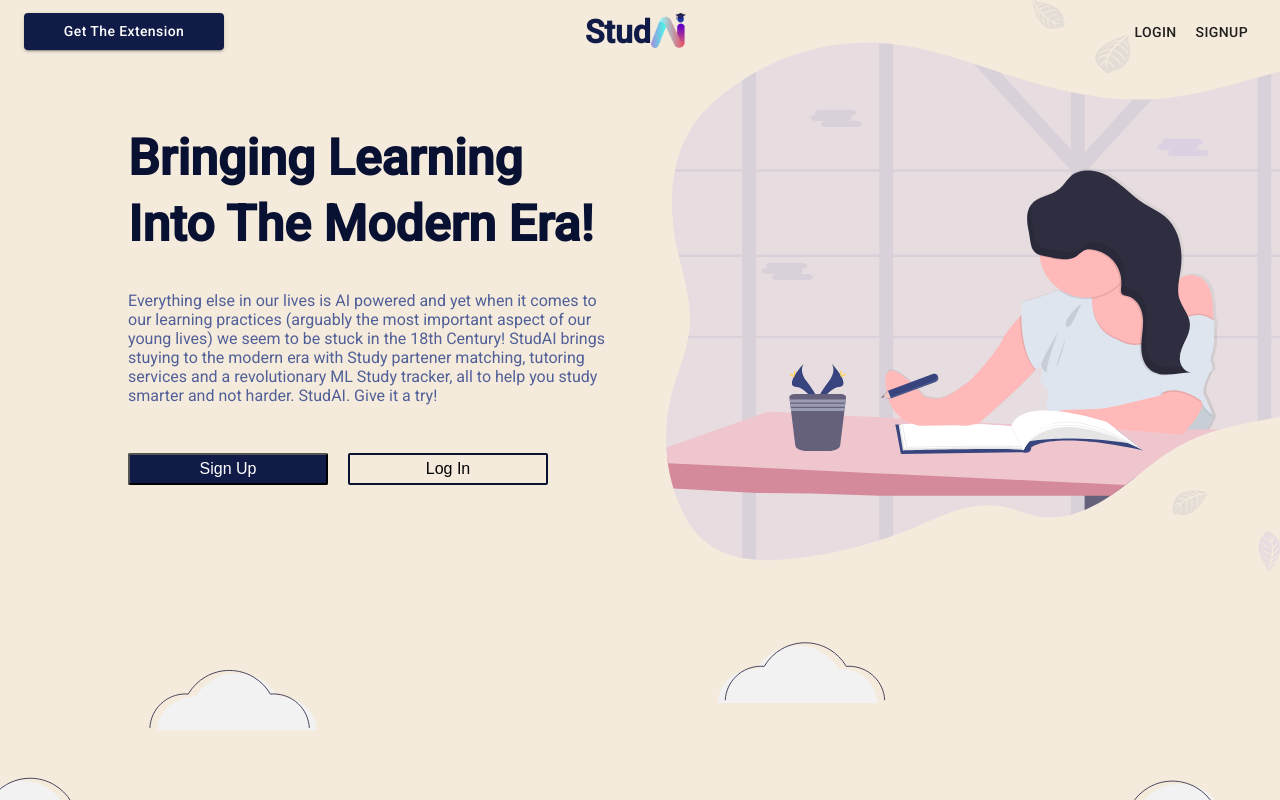
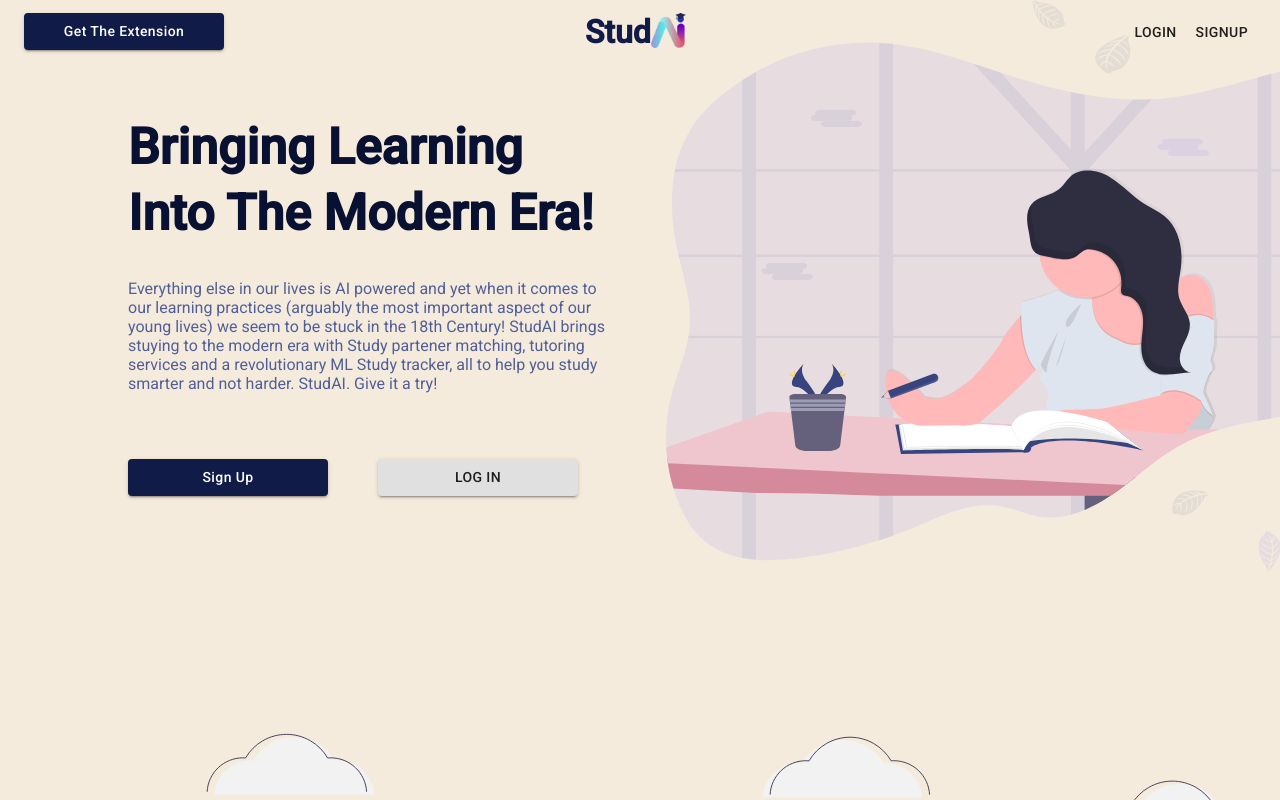
Before and after one commit to StudAI/StudAI, a React (Create React App) app in the folder client/: page / in a window 1280 px wide. Built offline with nearby package versions, Linux system fonts and the light colour scheme.

Commit message:
frontend repair

```diff
--- a/client/src/components/LandingPage.js
+++ b/client/src/components/LandingPage.js
@@ -1,4 +1,5 @@
 import React from "react";
+import {Button } from "@material-ui/core";
 import { Link, useHistory } from "react-router-dom";
 import "./LandingPage.scss";
 
@@ -20,22 +21,28 @@ function LandingPage() {
             smarter and not harder. StudAI. Give it a try!
           </p>
           <div className="landingpage_content_info_actionarea">
-            <button className="landingpage_content_info_actionarea_signup">
-              <Link
-                to="/signup"
-                style={{ color: "inherit", textDecoration: "inherit" }}
+            <Button
+                variant="contained"
+                style={{
+                  color: "white",
+                  background: "#111B47",
+                  textTransform: "capitalize",
+                  marginRight: "50px",
+                  marginTop:"50px"
+                }}
+                onClick={() => history.push("/signup")}
               >
                 Sign Up
-              </Link>
-            </button>
-            <button className="landingpage_content_info_actionarea_login">
-              <Link
-                to="/login"
-                style={{ color: "inherit", textDecoration: "inherit" }}
+              </Button>
+              <Button
+                variant="contained"
+                style={{
+                  marginTop:"50px"
+                }}
+                onClick={() => history.push("/login")}
               >
                 Log In
-              </Link>
-            </button>
+              </Button>
           </div>
         </div>
         <div className="landingpage_content_img">
@@ -100,12 +107,20 @@ function LandingPage() {
             Donec quam felis, ultricies nec, pellentesque eu, pretium quis, sem.
             Nulla consequat massa quis enim.
           </p>
-          <button
-            className="landingpage_super_content_download"
-            onClick={() => history.push("/download")}
-          >
-            Download
-          </button>
+          <Button
+                variant="contained"
+                className="landingpage_super_content_download"
+                style={{
+                  color: "white",
+                  background: "#111B47",
+                  textTransform: "capitalize",
+                  marginTop: "6vh",
+                  marginBottom: "3vh"
+                }}
+                onClick={() => history.push("/download")}
+              >
+                Download
+              </Button>
         </div>
         <div className="landingpage_super_img">
           <img
--- a/client/src/components/LandingPage.scss
+++ b/client/src/components/LandingPage.scss
@@ -99,9 +99,8 @@
       &_download {
         scroll-snap-align: center;
         scroll-snap-stop: always;
-        background-color: #111b47;
         color: #ffffff;
-        margin-top: 4vh;
+        margin-top: 6vh;
         margin-bottom: 3vh;
 
       }
--- a/client/src/components/LoginPage.js
+++ b/client/src/components/LoginPage.js
@@ -18,6 +18,9 @@ const useStyles = makeStyles((theme) => ({
     display: "flex",
     flexDirection: "column",
     alignItems: "center",
+    backgroundImage: "./background1.svg",
+    backgroundSize: "100vw auto",
+    backgroundRepeat: "no-repeat",
   },
   avatar: {
     margin: theme.spacing(1),
```
Also changed, not shown: client/src/components/background1.svg, client/src/components/background2.svg (added).
